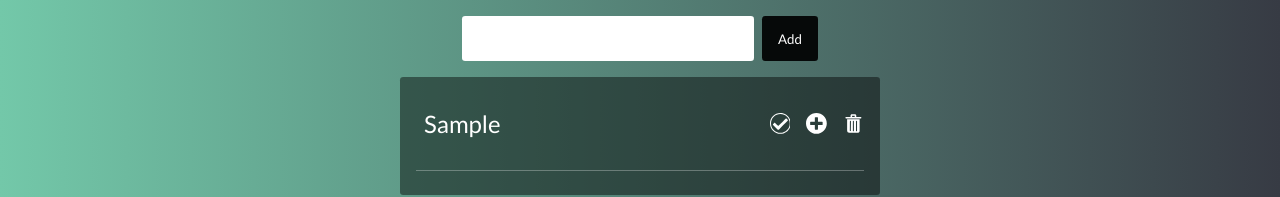
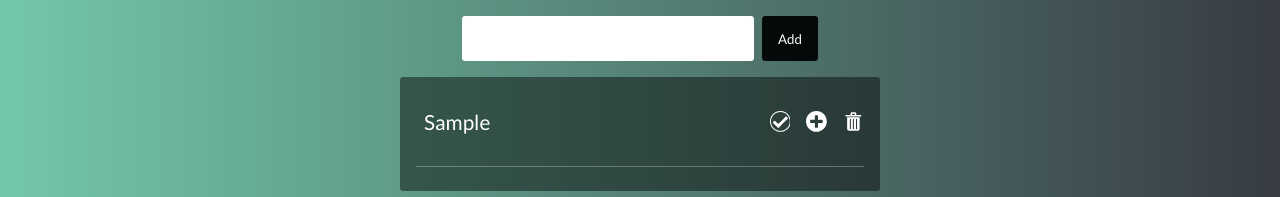
Before and after one commit to gillescj/to-do-list, a React (Create React App) app: page / in a window 1280 px wide. Both pictures are taken after typing "Sample" into the empty fields and a click on the button "Add". Shown: the top 197 px of the page. Built offline with nearby package versions, Linux system fonts and the light colour scheme.

Commit message:
Changed font sizes

```diff
--- a/src/styles/StepItem.scss
+++ b/src/styles/StepItem.scss
@@ -10,6 +10,7 @@
         background: none;
         color: white;
         padding: 0.5rem;
+        font-size: 1rem;
         width: 100%;
         &::placeholder {
             color: rgba(255, 255, 255, 0.7);
--- a/src/styles/TaskItem.scss
+++ b/src/styles/TaskItem.scss
@@ -15,7 +15,7 @@
         border: none;
         background: none;
         color: white;
-        font-size: 1.5rem;
+        font-size: 1.3rem;
         width: 100%;
     }
     .complete input {
```
Also changed, not shown: 8 other files (tests, documents, lock files or other folders).
